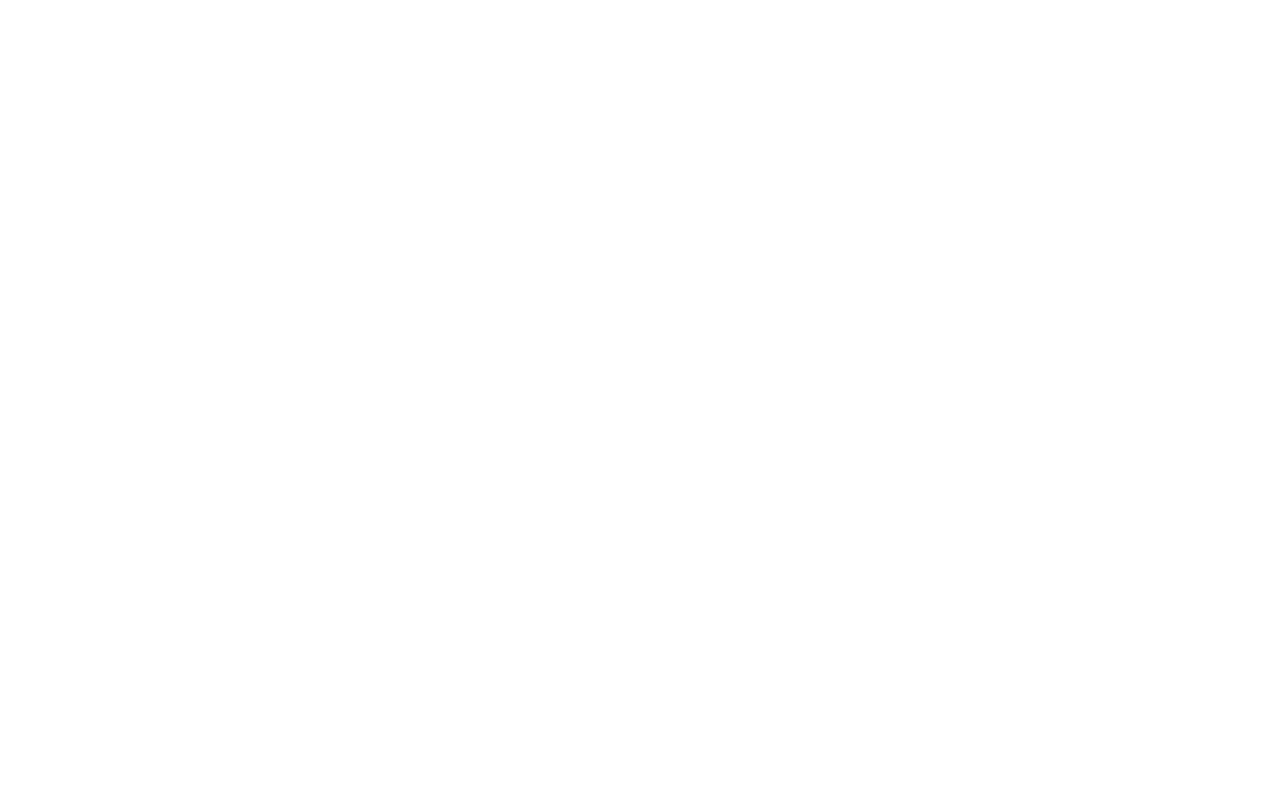
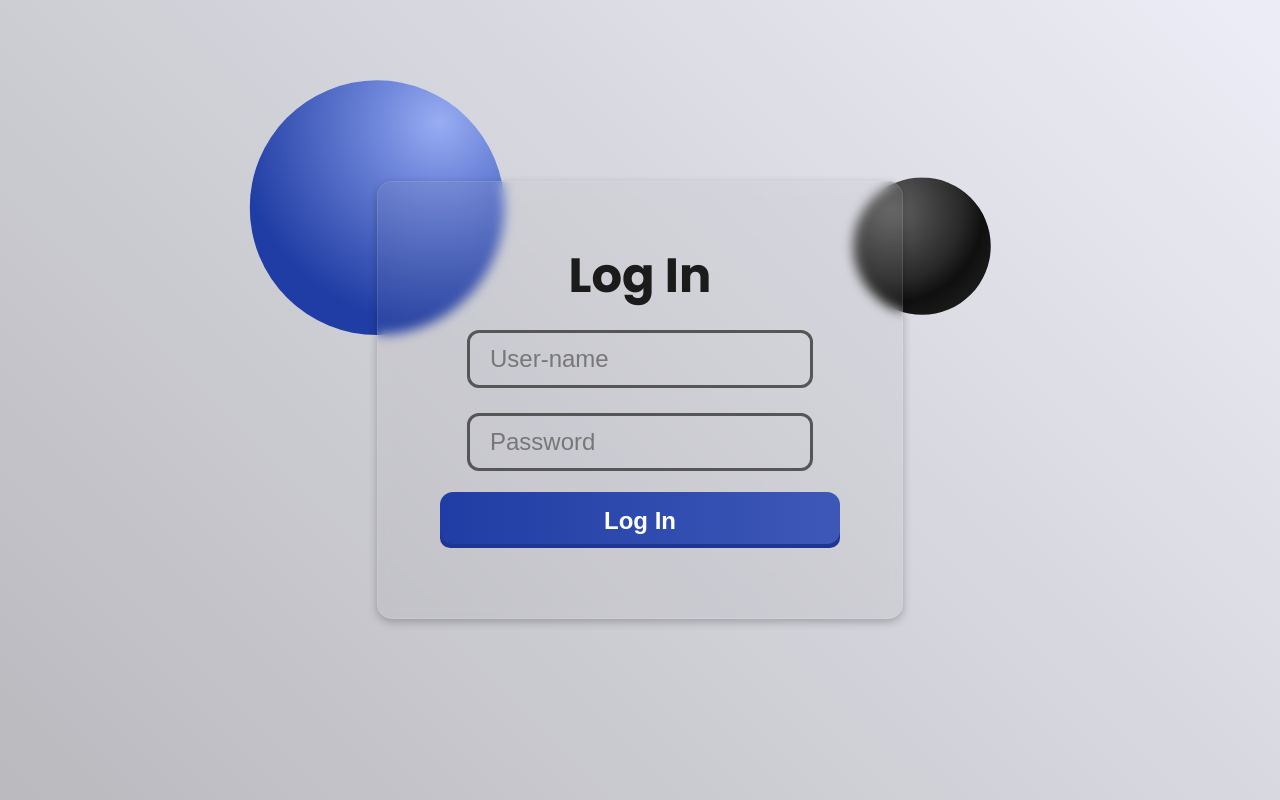
Before and after one commit to Star-Academy/Summer1403-Project-Group04, an Angular app: page / in a window 1280 px wide. Built offline with nearby package versions, Linux system fonts and the light colour scheme.

Commit message:
Change UI

```diff
--- a/src/app/app.routes.ts
+++ b/src/app/app.routes.ts
@@ -2,6 +2,6 @@
 import { AuthComponent } from './page/auth/auth.component';
 
 export const routes: Routes = [{
-    path: 'authentication/:action',
+    path: '',
     component: AuthComponent
 }];
--- a/src/app/components/sign-in/sign-in.component.html
+++ b/src/app/components/sign-in/sign-in.component.html
@@ -1,18 +1,14 @@
 <div class="sign-in-container">
     <main class="sign-in-container__main-content" >
-        <h1 class="sign-in-container__main-content__title">Sign In</h1>
+        <h1 class="sign-in-container__main-content__title">Log In</h1>
         <form action="" class="sign-in-container__main-content__auth-form" data-testid="auth-form">
-            <input type="text" placeholder="User-name" class="sign-in-container__main-content__auth-form__input">
+            <input type="text" placeholder="User-name" class="sign-in-container__main-content__auth-form__input" required minlength="3">
             <input type="password" placeholder="Password" class="sign-in-container__main-content__auth-form__input">
             <button class="sign-in-container__main-content__auth-form__button">
                 <span class="front">
-                    Sign In
+                    Log In
                 </span>
             </button>
         </form>
     </main>
-    <p class="sign-in-container__message">
-        <span class="sign-in-container__message__text">don’t have an account?</span>
-        <a [routerLink]="['/authentication', 'sign-up']" class="sign-in-container__message__link">Sign up</a>
-    </p>
 </div>
--- a/src/app/components/sign-in/sign-in.component.scss
+++ b/src/app/components/sign-in/sign-in.component.scss
@@ -8,11 +8,13 @@
 .sign-in-container {
     @include center();
     padding-inline: 6.2rem;
-    padding-block: 4rem;
+    padding-block: 7rem;
     gap: 1.5rem;
-    background: rgba( 255, 255, 255, 0.05 );
-    backdrop-filter: blur( 4.5px );
-    -webkit-backdrop-filter: blur( 4.5px );
+    background: rgba( 156, 157, 160, 0.1 );
+    box-shadow: rgba(0, 0, 0, 0.24) 0px 3px 8px;
+    backdrop-filter: blur( 6px );
+    -webkit-backdrop-filter: blur( 6px );
+    border-radius: 10px;
     border-radius: 15px;
     border: 1px solid rgba( 255, 255, 255, 0.1 );
 
@@ -21,7 +23,7 @@
         gap: 3rem;
 
         &__title {
-            color: #fff;
+            color: #1b1b1b;
             font-weight: bold;
             font-size: 4.8rem;
         }
@@ -32,16 +34,16 @@
 
             &__input {
                 background-color: transparent;
-                padding-inline: 3rem;
+                padding-inline: 2rem;
                 padding-block: 1.2rem;
                 outline: 0;
                 font-size: 2.4rem;
                 border: 3px solid #565656;
                 border-radius: 1.2rem;
-                color: #fff;
+                color: #1b1b1b;
                 width: 75%;
                 &::placeholder{
-                    color: #A9A9A9;
+                    color: #777;
                 }
             }
 
@@ -54,7 +56,6 @@
                 outline: 0;
                 border: 0;
                 background: rgb(30,54,145);
-                background: linear-gradient(90deg, rgba(30,54,145,1) 0%, rgba(56,76,145,1) 100%);
                 border-radius: 1rem;
                 cursor: pointer;
 
@@ -71,7 +72,7 @@
                     color: white;
                     font-size: 2.4rem;
                     font-weight: bold;
-                    transform: translateY(-3px);
+                    transform: translateY(-4px);
                 }
 
                 &:hover .front {
--- a/src/app/page/auth/auth.component.html
+++ b/src/app/page/auth/auth.component.html
@@ -1,10 +1,7 @@
 <div class="auth-page-container">
-    <img src="/auth/blue-circle.svg" alt="circle" class="auth-page-container__blue-circle">
-    <img src="/auth/dark-circle.svg" alt="circle" class="auth-page-container__dark-circle">
-    @if (action === 'sign-up') {
-        <app-sign-up></app-sign-up>
-    }
-    @else {
-        <app-sign-in></app-sign-in>
-    }
+    <div class="auth-page-container__circle-container">
+        <img src="/auth/blue-circle.svg" alt="circle" class="auth-page-container__circle-container__blue-circle">
+        <img src="/auth/dark-circle.svg" alt="circle" class="auth-page-container__circle-container__dark-circle">
+    </div>
+    <app-sign-in></app-sign-in>
 </div>
--- a/src/app/page/auth/auth.component.scss
+++ b/src/app/page/auth/auth.component.scss
@@ -1,20 +1,26 @@
 .auth-page-container {
-    background: rgb(14,18,41);
-    background: linear-gradient(45deg, rgba(14,18,41,1) 0%, rgba(24,36,103,1) 100%);
+    background: rgb(236,237,246);
+    background: linear-gradient(225deg, rgba(236,237,246,1) 0%, rgba(185,185,190,1) 100%);
     min-block-size: 100vh;
     display: flex;
     justify-content: center;
     align-items: center;
 
-    &__dark-circle {
+    &__circle-container {
+        inline-size: 73rem;
         position: absolute;
-        inset-inline-end: 32%;
-        inset-block-start: 7rem;
-    }
+        inset-block-start: 8rem;
+        display: flex;
+        flex-direction: row;
+        align-items: flex-end;
+        justify-content: space-between;
 
-    &__blue-circle {
-        position: absolute;
-        inset-inline-start: 27%;
-        inset-block-start: 3rem;
+        &__dark-circle {
+            transform: translate(-10%, -15%);
+        }
+
+        &__blue-circle {
+            transform: translate(-10%, 0);
+        }
     }
 }
--- a/src/app/page/auth/auth.component.ts
+++ b/src/app/page/auth/auth.component.ts
@@ -1,26 +1,14 @@
 import { Component, OnInit } from '@angular/core';
 import { SignInComponent } from "../../components/sign-in/sign-in.component";
-import { SignUpComponent } from "../../components/sign-up/sign-up.component";
 import { ActivatedRoute } from '@angular/router';
 
 @Component({
   selector: 'app-auth',
   standalone: true,
-  imports: [SignInComponent, SignUpComponent],
+  imports: [SignInComponent],
   templateUrl: './auth.component.html',
   styleUrl: './auth.component.scss'
 })
-export class AuthComponent implements OnInit {
-  protected action: string;
-
-  constructor(private route : ActivatedRoute)  {
-    this.action = window.location.pathname.split('/')[2];
-  }
-
-  ngOnInit(): void {
-    this.route.paramMap.subscribe((param)=>{
-      this.action = param.get('action') || '';
-    })
-  }
+export class AuthComponent {
 
 }
```
